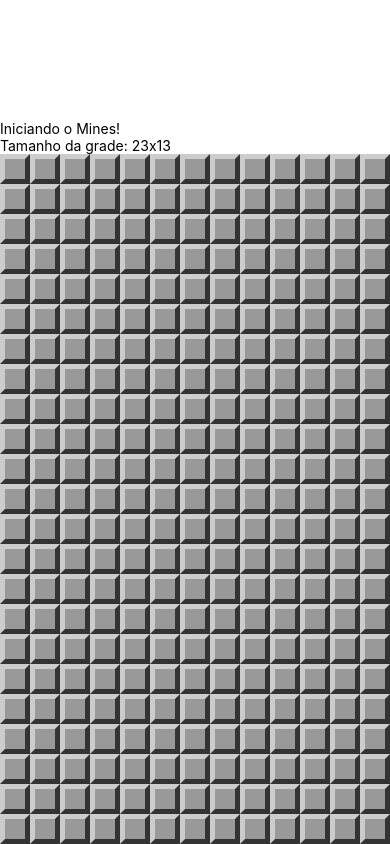
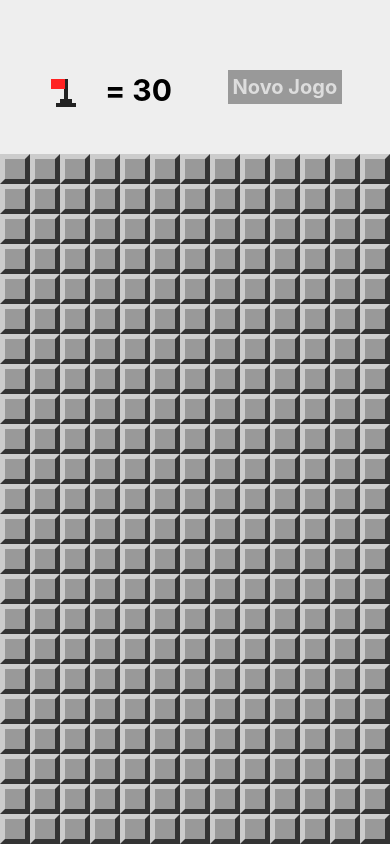
Before and after one commit to LeTarzan/campo-minado-rn, a React Native app: screen / in a window 390 px wide. Built offline with nearby package versions, Linux system fonts and the light colour scheme.

Commit message:
Adicionando cabeçalho, flags e botão de novo jogo

```diff
--- a/App.js
+++ b/App.js
@@ -1,9 +1,19 @@
-import React, {Component} from 'react';
-import {StyleSheet, View, Text} from 'react-native';
+import React, { Component } from 'react';
+import { StyleSheet, View, Text, Alert } from 'react-native';
 
 import params from './src/params';
 import MineField from './src/components/mineField';
-import {createMinedBoard} from './src/functions';
+import Header from './src/components/header';
+import {
+  createMinedBoard,
+  cloneBoard,
+  openField,
+  hadExplosion,
+  wonGame,
+  showMines,
+  invertFlag,
+  flagsUsed,
+} from './src/functions';
 
 export default class App extends Component {
   constructor(props) {
@@ -22,18 +32,55 @@
     const rows = params.getRowsAmount();
     return {
       board: createMinedBoard(rows, cols, this.minesAmout()),
+      won: false,
+      lost: false,
     };
+  };
+
+  onOpenField = (row, column) => {
+    const board = cloneBoard(this.state.board);
+    openField(board, row, column);
+    const lost = hadExplosion(board);
+    const won = wonGame(board);
+
+    if (lost) {
+      showMines(board);
+      Alert.alert('Peerdeu!', 'Tente novamente.');
+    }
+
+    if (won) {
+      Alert.alert('Parabéns', 'Você ganhou!');
+    }
+
+    this.setState({ board, lost, won });
+  };
+
+  onSelectField = (row, column) => {
+    const board = cloneBoard(this.state.board);
+    invertFlag(board, row, column);
+    const won = wonGame(board);
+
+    if (won) {
+      Alert.alert('Parabéns', 'Você ganhou!');
+    }
+
+    this.setState({board, won});
   };
 
   render() {
     return (
       <View style={styles.container}>
-        <Text style={styles.welcome}>Iniciando o Mines!</Text>
-        <Text style={styles.instructions}>
-          Tamanho da grade: {params.getRowsAmount()}x{params.getColumnsAmount()}
-        </Text>
+        <Header
+          flagsLeft={this.minesAmout() - flagsUsed(this.state.board)}
+          onNewGame={() => this.setState(this.createState())}
+        />
+
         <View styles={styles.board}>
-          <MineField board={this.state.board} />
+          <MineField
+            board={this.state.board}
+            onOpenField={this.onOpenField}
+            onSelectField={this.onSelectField}
+          />
         </View>
       </View>
     );
@@ -43,10 +90,10 @@
 const styles = StyleSheet.create({
   container: {
     flex: 1,
-    justifyContent: 'flex-end'
+    justifyContent: 'flex-end',
   },
   board: {
     alignItems: 'center',
     backgroundColor: '#AAA',
-  }
+  },
 });
--- a/src/components/field.js
+++ b/src/components/field.js
@@ -1,6 +1,6 @@
 /* eslint-disable prettier/prettier */
 import React from 'react';
-import { View, StyleSheet, Text } from 'react-native';
+import { View, StyleSheet, Text, TouchableWithoutFeedback } from 'react-native';
 import params from '../params';
 import Mine from './mine';
 import Flag from './flag';
@@ -25,12 +25,14 @@
   }
 
   return (
-    <View style={stylesField}>
-      {!mined && opened && nearMines > 0 ?
-        <Text style={[styles.label, {color: color}]}>{nearMines}</Text> : false}
-      {mined && opened ? <Mine /> : false}
-      {flagged && !opened ? <Flag /> : false}
-    </View>
+    <TouchableWithoutFeedback onPress={props.onOpen} onLongPress={props.onSelect}>
+      <View style={stylesField}>
+        {!mined && opened && nearMines > 0 ?
+          <Text style={[styles.label, { color: color }]}>{nearMines}</Text> : false}
+        {mined && opened ? <Mine /> : false}
+        {flagged && !opened ? <Flag /> : false}
+      </View>
+    </TouchableWithoutFeedback>
   )
 };
 
--- /dev/null
+++ b/src/components/header.js
@@ -0,0 +1,55 @@
+/* eslint-disable prettier/prettier */
+import React from 'react';
+import { View, StyleSheet, Text, TouchableOpacity } from 'react-native';
+import Flag from './flag';
+
+export default (props) => {
+  return (
+    <View style={styles.container}>
+      <View style={styles.flagContainer}>
+        <TouchableOpacity onPress={props.onFlagPress} style={styles.flagButton}>
+          <Flag bigger />
+        </TouchableOpacity>
+        <Text style={styles.flagsLeft}> = {props.flagsLeft}</Text>
+      </View>
+
+      <TouchableOpacity style={styles.button} onPress={props.onNewGame}>
+        <Text style={styles.buttonLabel}>Novo Jogo</Text>
+      </TouchableOpacity>
+    </View >
+  )
+}
+
+const styles = StyleSheet.create({
+  container: {
+    flex: 1,
+    flexDirection: 'row',
+    backgroundColor: '#EEE',
+    alignItems: 'center',
+    justifyContent: 'space-around',
+    paddingTop: 20,
+    paddingHorizontal: 20,
+  },
+  flagContainer: {
+    flexDirection: 'row'
+  },
+  flagButton: {
+    marginTop: 10,
+    minWidth: 30,
+  },
+  flagsLeft: {
+    fontSize: 30,
+    fontWeight: 'bold',
+    paddingTop: 5,
+    marginLeft: 20
+  },
+  button: {
+    backgroundColor: '#999',
+    padding: 5
+  },
+  buttonLabel: {
+    fontSize: 20,
+    color: '#DDD',
+    fontWeight: 'bold',
+  }
+});
--- a/src/components/mineField.js
+++ b/src/components/mineField.js
@@ -6,11 +6,15 @@
 import Field from './field'
 
 export default props => {
-  const rows = props.board.map((row, i) => {
+  const rows = props.board.map((row, r) => {
     const columns = row.map((field, c) => {
-      return <Field {...field} key={c} />
+      return <Field {...field}
+        key={c}
+        onOpen={() => props.onOpenField(r, c)}
+        onSelect={() => props.onSelectField(r, c)}
+        />
     })
-    return <View key={i} style={{flexDirection: 'row'}}>{columns}</View>
+    return <View key={r} style={{ flexDirection: 'row' }}>{columns}</View>
   })
   return <View style={styles.container}>{rows}</View>
 }
--- a/src/functions.js
+++ b/src/functions.js
@@ -100,6 +100,14 @@
   .filter(field => field.mined)
   .map(f => f.opened = true)
 
+const invertFlag = (board, row, column) => {
+  const field = board[row][column]
+  field.flagged = !field.flagged
+}
+
+const flagsUsed = (board) => fields(board).filter(field => field.flagged).length
+
+
 export {
   createMinedBoard,
   cloneBoard,
@@ -107,4 +115,6 @@
   hadExplosion,
   wonGame,
   showMines,
+  invertFlag,
+  flagsUsed
 };
```
